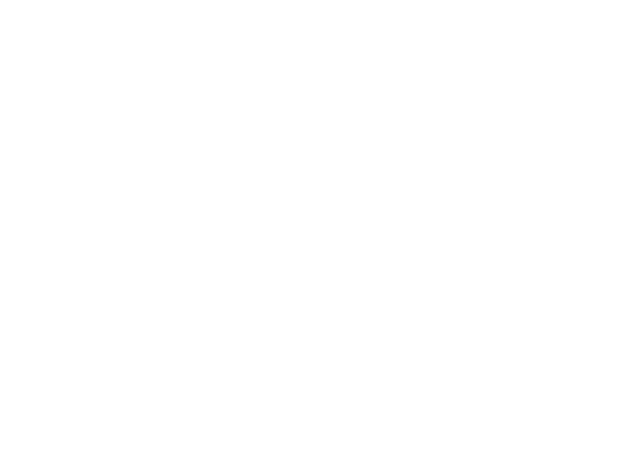
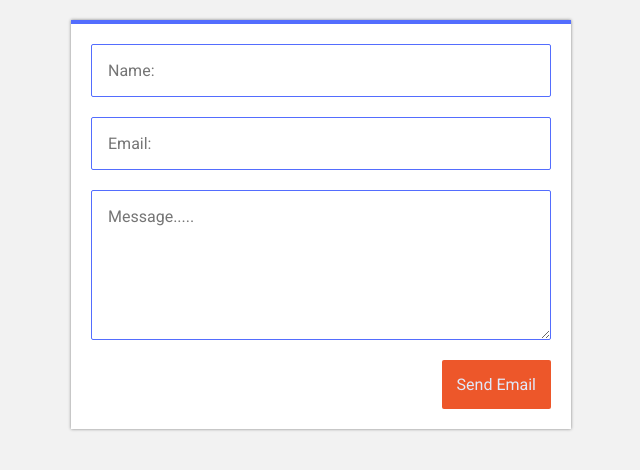
Before and after one commit to NicoleVenachi/Dvlpmnt_BE_PHP_01_PHP_FundamentalsandSQL, a PHP site: page / in a window 1280 px wide. Before the commit the part shown is empty. Shown: the top 470 px of the page, without its empty margins (319-959 px from the left). Run offline with PHP 8.4, Linux system fonts and the light colour scheme; some web fonts are replaced.

Commit message:
02_Forms_08-ContactFormPractice-AdditionalValidationsAndOnReloadBehavior

```diff
--- a/practices/contactForm/index.php
+++ b/practices/contactForm/index.php
@@ -1,9 +1,8 @@
 <?php
-
   $errors = array();
   $sent = false;
 
-  if (!isset($_POST["submit"])) die();
+  if (isset($_POST["submit"])) {
     extract($_POST);
 
     // cleaning input data
@@ -22,10 +21,22 @@
     }
 
     if (!empty($message)) {
-  // $message = filter_var($message, FILTER_SANITIZE_FULL_
+      $message = htmlspecialchars(strip_tags(trim($message)));
     } else {
+      array_push($errors, "Please add your message");
     }
 
+    if (empty($errors)) {
+      $sent_to = 'dummy_email@gmail.com';
+      $subject = 'Dummy emmail';
+      $message_formated = "From: $name \n";
+      $message_formated .= "Mail: $email \n";
+      $message_formated .= "Message: $message \n";
+
+      // mail($sent_to, $subject, $message_formated);
+      $sent = true;
+    }
+  }
 
   require_once('index.view.php');
 
--- a/practices/contactForm/index.view.php
+++ b/practices/contactForm/index.view.php
@@ -17,10 +17,16 @@
   <div class="wrap">
     <form action="<?php echo htmlspecialchars($_SERVER['PHP_SELF']) ?>" method="POST">
 
-      <input type="text" class="form-control" name="name" value="" placeholder="Name:">
-      <input type="email" class="form-control" name="email" value="" placeholder="Email:">
+      <input type="text" class="form-control" name="name" value="<?php
+        if(!$sent && isset($name)) echo $name
+      ?>" placeholder="Name:">
+      <input type="email" class="form-control" name="email" value="<?php
+        if(!$sent && isset($email)) echo $email
+      ?>" placeholder="Email:">
 
-      <textarea name="message" id="message" class="form-control" placeholder="Message....."></textarea>
+      <textarea name="message" id="message" class="form-control" placeholder="Message....."><?php
+        if(!$sent && isset($message)) echo $message
+      ?></textarea>
 
       <?php if (!empty($errors)): ?>
         <div class="alert error">
```
Lines whose indentation alone changed are shown as unchanged.
